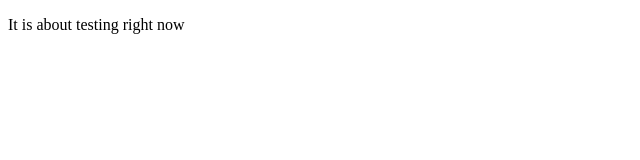
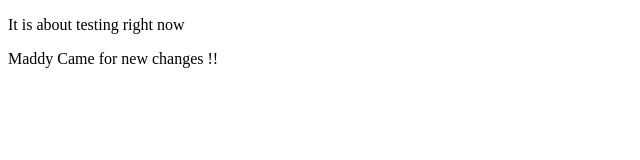
Before and after one commit to Madhavan112/Testing, a plain HTML site: page index.html in a window 1280 px wide. Shown: the whole page, without its empty margins (0-640 px from the left). Drawn offline with Linux system fonts and the light colour scheme.

Commit message:
New changes !

```diff
--- a/index.html
+++ b/index.html
@@ -7,5 +7,6 @@
 </head>
 <body>
     <p>It is about testing right now</p>
+    <p>Maddy Came for new changes !!</p>
 </body>
 </html>
```
